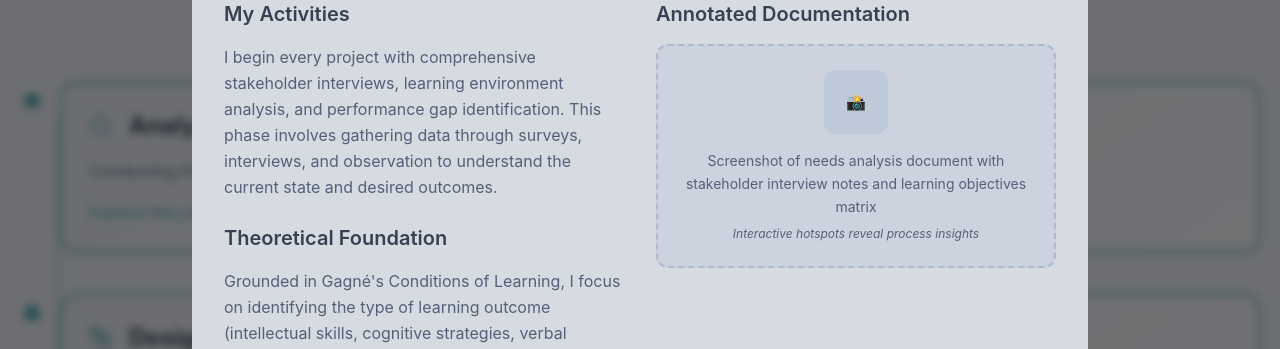
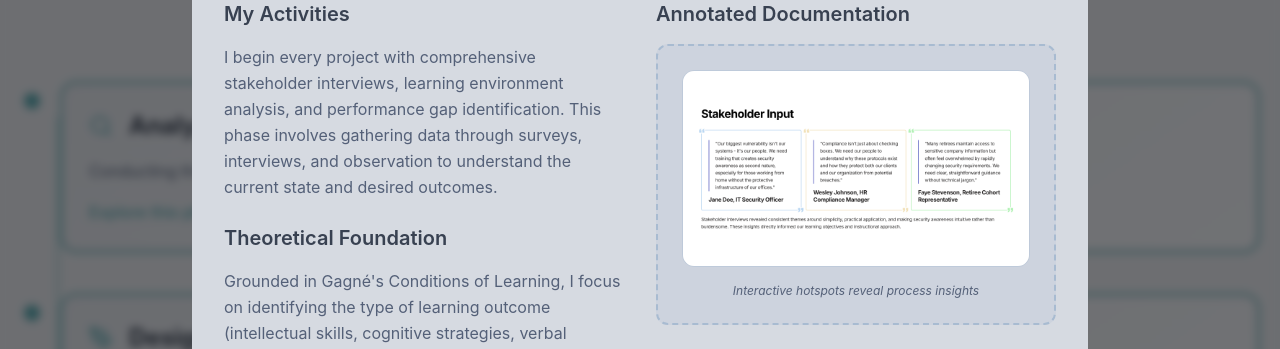
Before and after one commit to katrinahansen2018-oss/interactive-portfolio-kate-hansen, a React (Vite) app: page / in a window 1280 px wide. Both pictures are taken after a click on the button 660 px from the left and 1154 px from the top of the page. Shown: the part 987-1336 px from the top of the page. Built offline with nearby package versions, Linux system fonts and the light colour scheme.

Commit message:
Update placeholder image
Replace placeholder image with stakeholder input screenshot.

```diff
--- a/src/components/ProcessTimeline.tsx
+++ b/src/components/ProcessTimeline.tsx
@@ -19,7 +19,7 @@ const processSteps: ProcessStep[] = [
     description: 'Conducting thorough needs analysis and learner profiling',
     details: 'I begin every project with comprehensive stakeholder interviews, learning environment analysis, and performance gap identification. This phase involves gathering data through surveys, interviews, and observation to understand the current state and desired outcomes.',
     theory: 'Grounded in Gagné\'s Conditions of Learning, I focus on identifying the type of learning outcome (intellectual skills, cognitive strategies, verbal information, motor skills, or attitudes) to inform the entire design approach.',
-    imageNote: 'Screenshot of needs analysis document with stakeholder interview notes and learning objectives matrix'
+    imageNote: '/lovable-uploads/60813e46-06d5-4519-b680-1d2e547929ad.png'
   },
   {
     id: 'design',
@@ -159,12 +159,22 @@ const ProcessTimeline = () => {
                   </h4>
                   <div className="bg-secondary/20 rounded-lg p-6 border-2 border-dashed border-secondary">
                     <div className="text-center text-muted-foreground">
+                      {selectedStep.imageNote.startsWith('/') ? (
+                        <img
+                          src={selectedStep.imageNote}
+                          alt="Process documentation example"
+                          className="w-full h-auto rounded-lg mx-auto mb-4 border border-secondary/40"
+                        />
+                      ) : (
+                        <>
                           <div className="w-16 h-16 bg-secondary/40 rounded-lg mx-auto mb-4 flex items-center justify-center">
                             📸
                           </div>
                           <p className="text-sm leading-relaxed">
                             {selectedStep.imageNote}
                           </p>
+                        </>
+                      )}
                       <p className="text-xs mt-2 italic">
                         Interactive hotspots reveal process insights
                       </p>
```
Also changed, not shown: public/lovable-uploads/60813e46-06d5-4519-b680-1d2e547929ad.png (added). Lines whose indentation alone changed are shown as unchanged.
